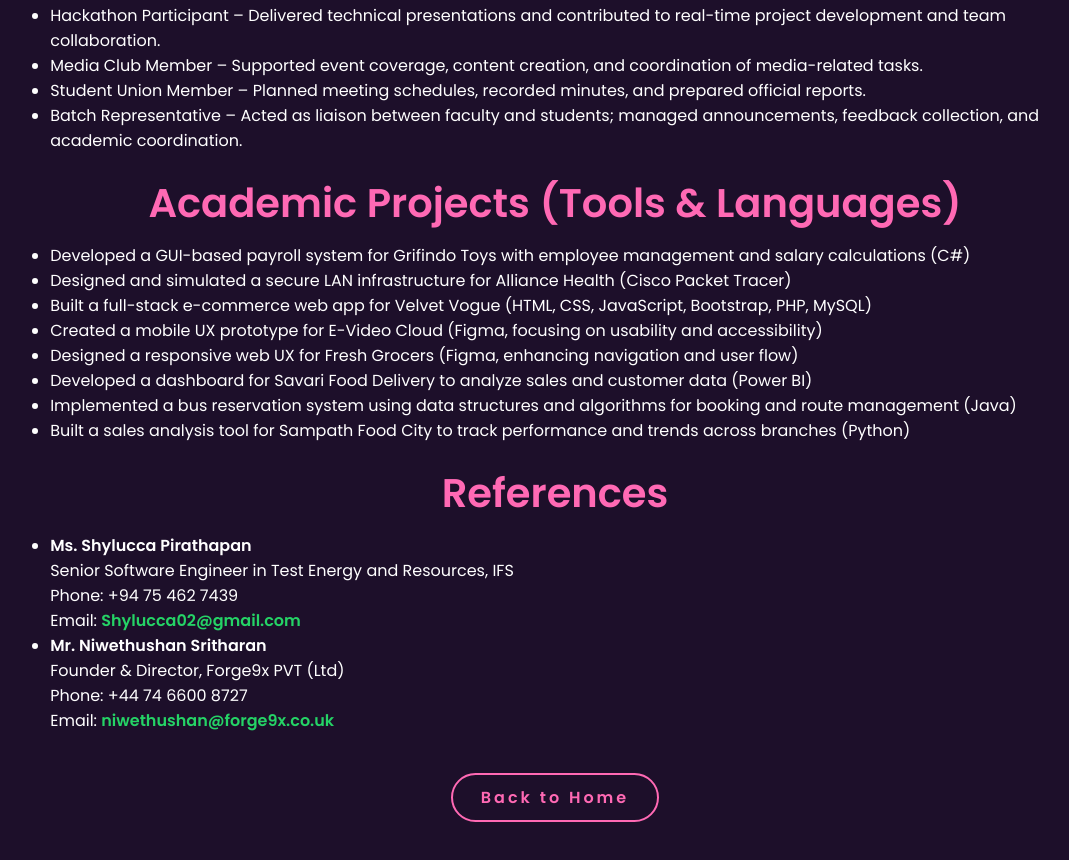
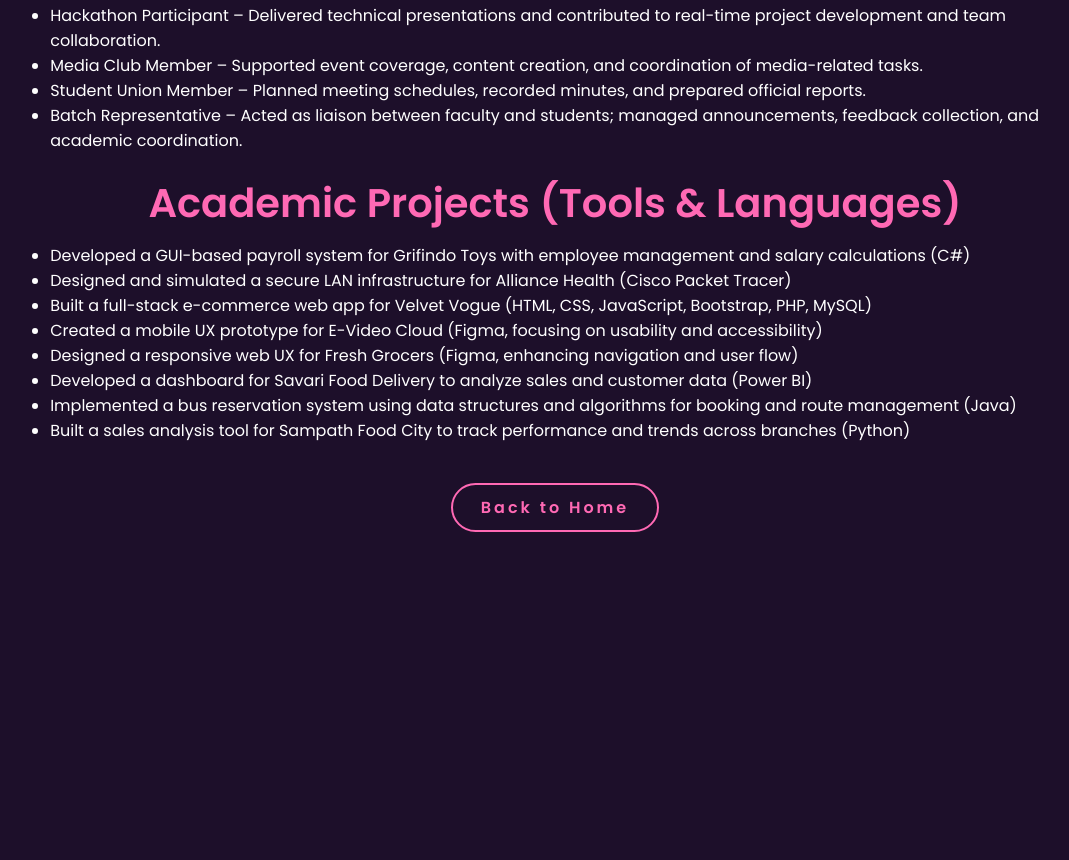
Before and after one commit to theekshiragula092/Theekshi-Portfolio, a plain HTML site: page about.html in a window 1280 px wide. Shown: the part 1180-2040 px from the top of the page, without its empty margins (85-1154 px from the left). After the commit the page ends 1762 px from the top, so only its background shows below. Drawn offline with Linux system fonts and the light colour scheme.

Commit message:
Update about.html with latest chnages

```diff
--- a/about.html
+++ b/about.html
@@ -78,15 +78,7 @@
                 <li>Developed a dashboard for Savari Food Delivery to analyze sales and customer data (Power BI)</li>
                 <li>Implemented a bus reservation system using data structures and algorithms for booking and route management (Java)</li>
                 <li>Built a sales analysis tool for Sampath Food City to track performance and trends across branches (Python)</li>
-            </ul>
-
-            <h3>References</h3>
-            <ul>
-                <li><strong>Ms. Shylucca Pirathapan</strong><br>Senior Software Engineer in Test Energy and Resources, IFS<br>Phone: +94 75 462 7439<br>Email: <a href="mailto:Shylucca02@gmail.com">Shylucca02@gmail.com</a></li>
-                <li><strong>Mr. Niwethushan Sritharan</strong><br>Founder & Director, Forge9x PVT (Ltd)<br>Phone: +44 74 6600 8727<br>Email: <a href="mailto:niwethushan@forge9x.co.uk">niwethushan@forge9x.co.uk</a></li>
-                </ul>
-
-            <a href="index.html" class="btn">Back to Home</a>
+            </ul><a href="index.html" class="btn">Back to Home</a>
         </div>
     </section>
 
```
